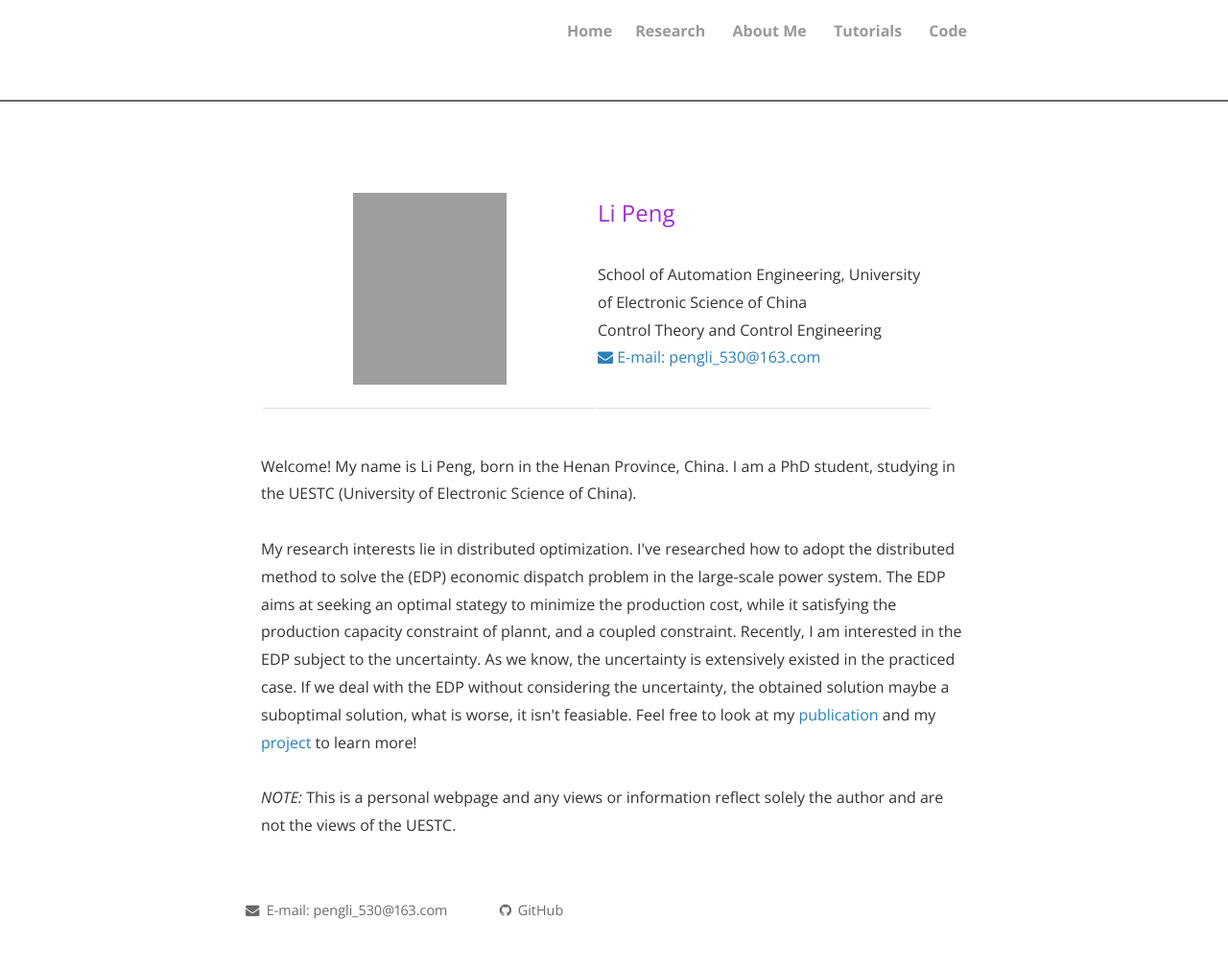
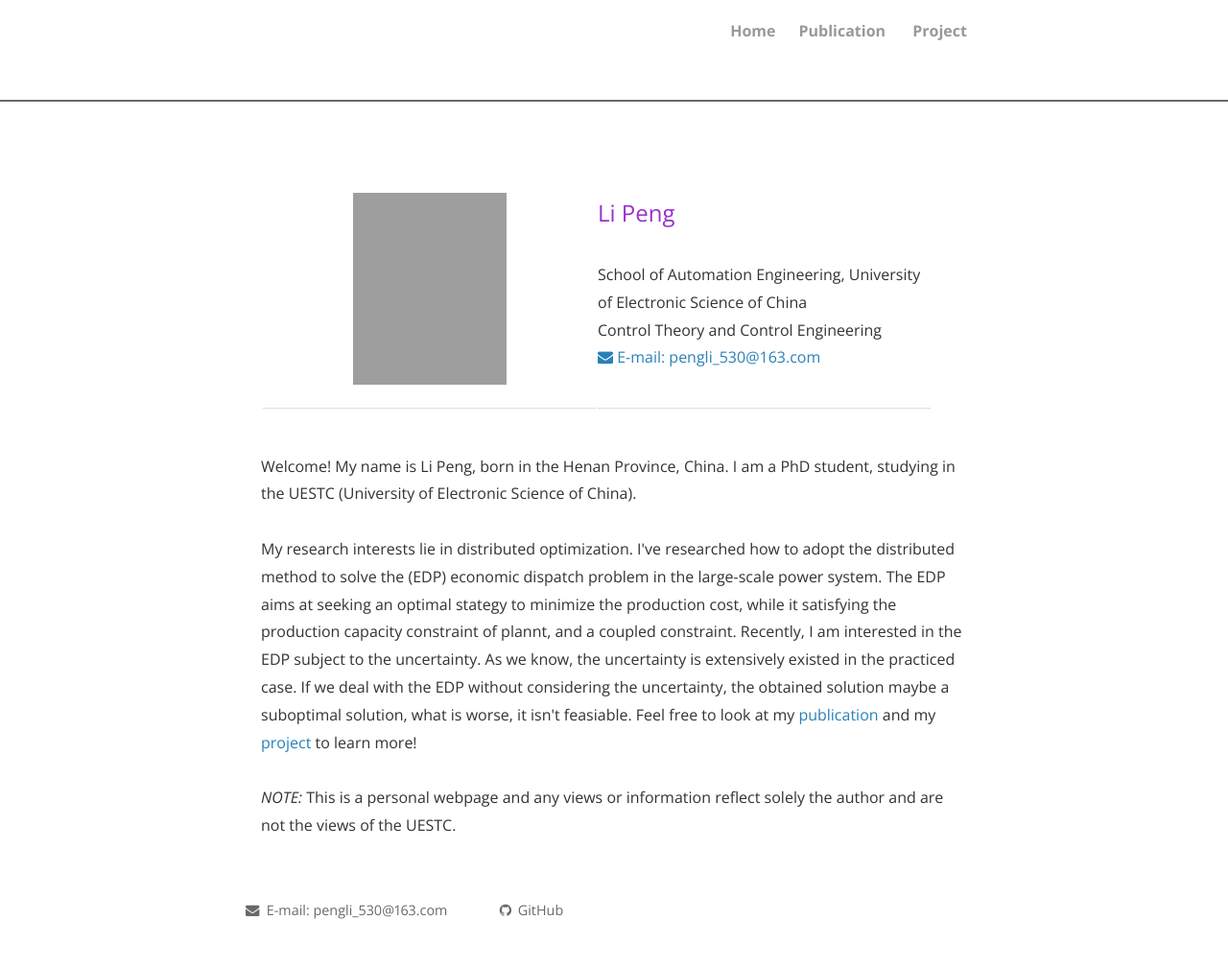
Before and after one commit to lp48280421/lp48280421.github.io, a Jekyll site: the page built from index.html, in a window 1280 px wide. Shown: the whole page at 96% size. Built offline with Jekyll 4.4.1, drawn with Linux system fonts in a browser that asks for light colours; nearby versions of some CDN libraries; the list of posts is cut into pages by our own code; comment, search, counter and statistics services are not loaded; a style sheet for code colours, icons or effects is not loaded; grey boxes are pictures that could not be loaded.

Commit message:
Update header.html

```diff
--- a/_includes/header.html
+++ b/_includes/header.html
@@ -6,10 +6,10 @@
     <nav role="navigation">
       <ul id="js-navigation-menu" class="navigation-menu show">
       <li class="nav-link"><a href="{{ site.baseurl }}/" class="logo"><strong>Home</strong></a>
-      <li class="nav-link"><a href="https://lp48280421.github.io/research"><strong>Research</strong></a>
-      <li class="nav-link"><a href="https://lp48280421.github.io/about"><strong>About Me</strong></a>
-      <li class="nav-link"><a href="https://lp48280421.github.io/tutorials"><strong>Tutorials</strong></a>
-      <li class="nav-link"><a href="https://lp48280421.github.io/tutorials"><strong>Code</strong></a>
+      <li class="nav-link"><a href="https://lp48280421.github.io/research"><strong>Publication</strong></a>
+      <li class="nav-link"><a href="https://lp48280421.github.io/about"><strong>Project</strong></a>
+      <!--<li class="nav-link"><a href="https://lp48280421.github.io/tutorials"><strong>Tutorials</strong></a>
+      <li class="nav-link"><a href="https://lp48280421.github.io/tutorials"><strong>Code</strong></a>-->
       </ul>
     </nav>
 	<!--<style type = "text/css">
```
